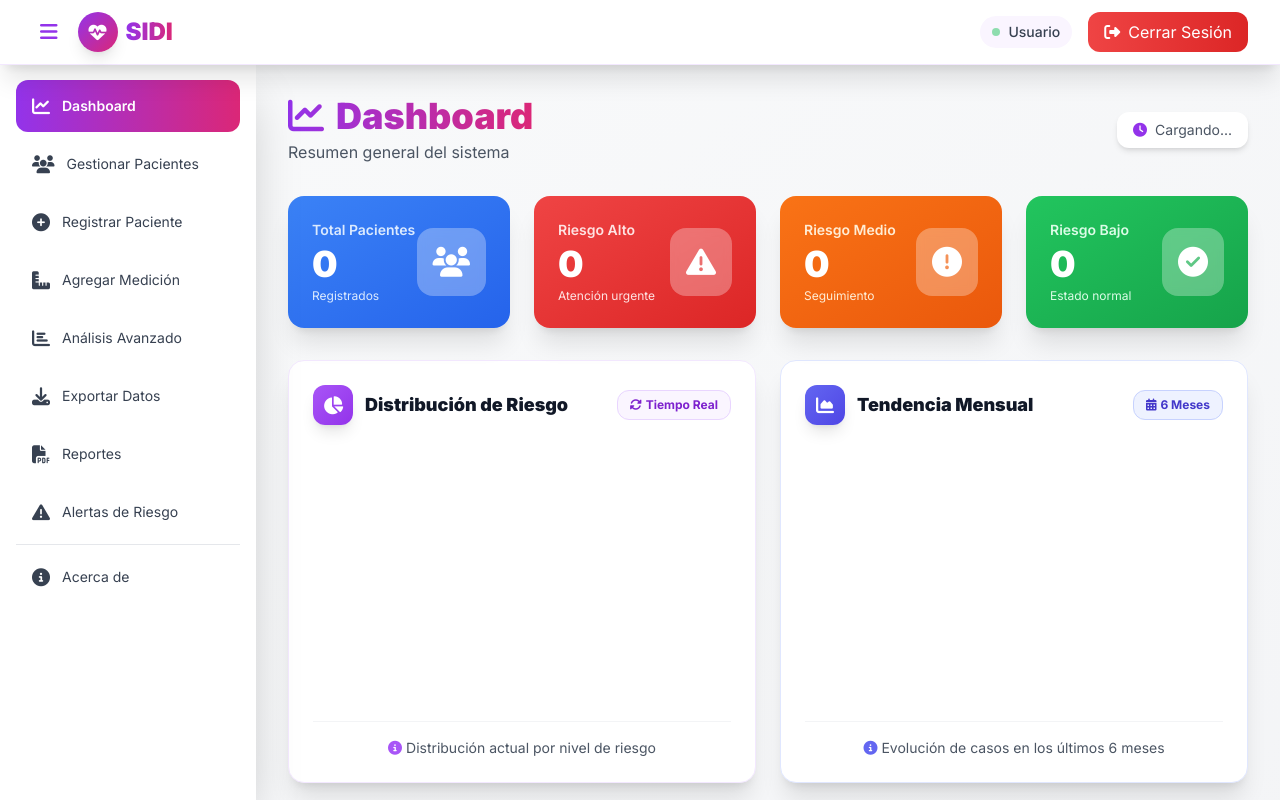
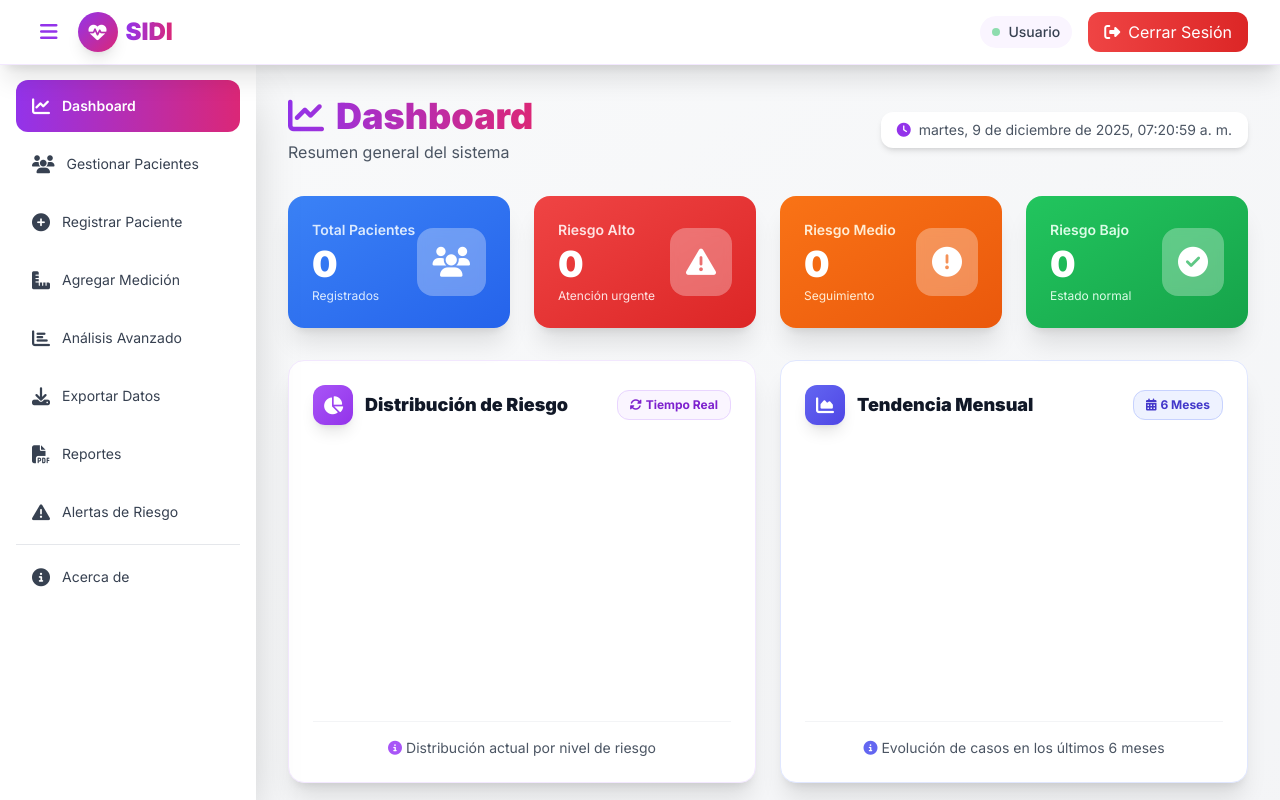
Before and after one commit to Jefferson-MejiaTorres/Hakaton, a plain HTML site: page frontend/dashboard.html in a window 1280 px wide. Shown: the top 800 px of the page. Drawn offline with nearby package versions, Linux system fonts and the light colour scheme.

Commit message:
feat: Agregar reloj en tiempo real al dashboard y eliminar archivo de prueba

```diff
--- a/frontend/dashboard.html
+++ b/frontend/dashboard.html
@@ -1746,6 +1746,32 @@
 
         window.addEventListener('resize', checkScreenSize);
         checkScreenSize();
+
+        // ==========================================
+        // Actualizar reloj en tiempo real
+        // ==========================================
+        function updateClock() {
+            const now = new Date();
+            const options = {
+                weekday: 'long',
+                year: 'numeric',
+                month: 'long',
+                day: 'numeric',
+                hour: '2-digit',
+                minute: '2-digit',
+                second: '2-digit',
+                hour12: true
+            };
+            const timeString = now.toLocaleDateString('es-CO', options);
+            const clockElement = document.getElementById('current-time');
+            if (clockElement) {
+                clockElement.textContent = timeString;
+            }
+        }
+
+        // Actualizar cada segundo
+        updateClock();
+        setInterval(updateClock, 1000);
     </script>
 </body>
 </html>
```
Also changed, not shown: frontend/test-dashboard.html (deleted, +0 -16 lines).
